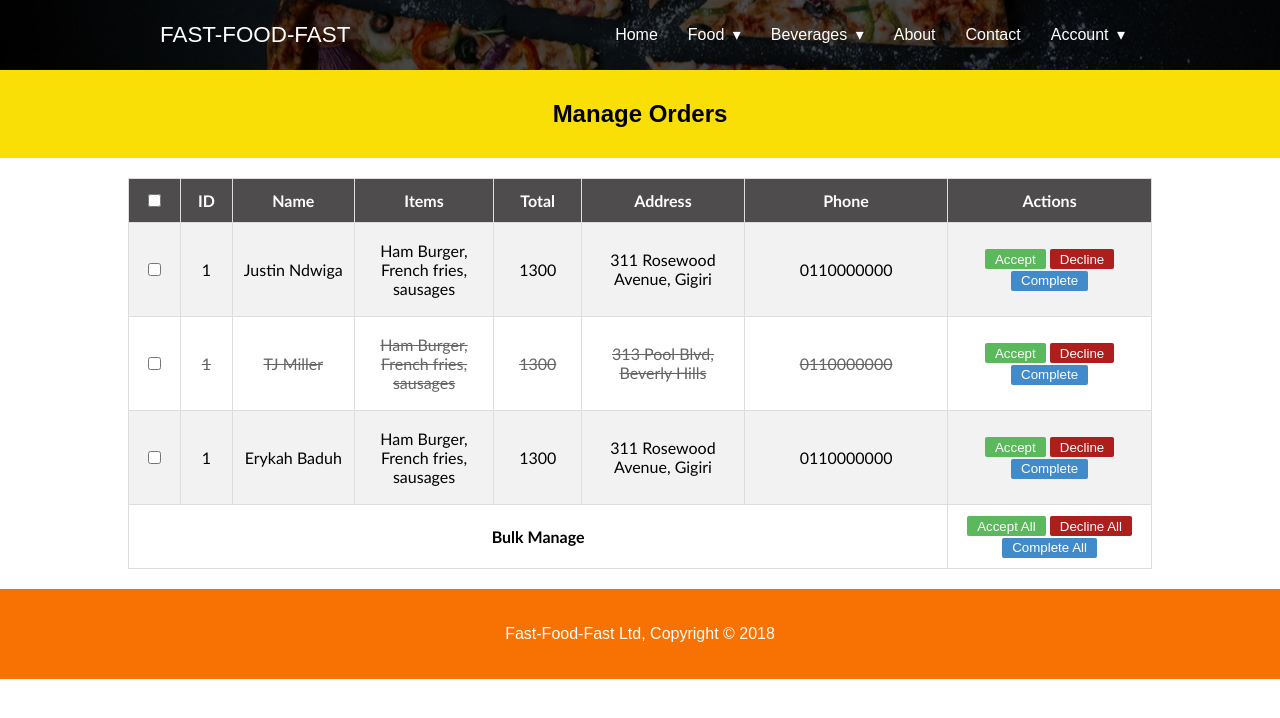
After one commit to ThaDeveloper/Fast-Food-Fast, a PHP site: page /orders_admin.html in a window 1280 px wide. The commit adds this page. Shown: the top 718 px of the page. Run offline with PHP 8.4, Linux system fonts and the light colour scheme; some libraries are stand-ins or nearby versions.

Commit message:
[feature #160069779] add order management page

```diff
--- a/UI/css/order.css
+++ b/UI/css/order.css
@@ -5,7 +5,7 @@
  font-size: 1em;
 }
 .wrapper #header{
-    background: #428bca;
+    background: #F9DF05;
     text-align: center;
     height: 10%;
     padding: 10px 0 10px 0;
@@ -32,6 +32,13 @@
 #orders tr:last-child td:last-child{
     text-align: right;
 }
+#orders tr td:last-child{
+    width: auto;
+}
+#orders tr:nth-child(3) td:nth-child(-n+7){
+    text-decoration: line-through;
+    color: #666464;
+}
 #order tr td input[type="text"]{
     width: 5%;
 }
@@ -46,7 +53,7 @@ img{
  width: 100%;
  height: 30%;
 }
-#remove{
+#remove, #accept, #decline, #complete{
     background-color: #ac1f1c;
     height: 20px;
     border: 0;
@@ -55,3 +62,13 @@ img{
     color: #ffffff;
     border-radius: 2px;
 }
+#orders tr td#bulk-manage{
+    text-align: center;
+    padding: 10px;
+}
+ #complete{
+    background-color: #428bca;
+ }
+#accept{
+    background-color: #5cb85c
+}
--- a/UI/order.html
+++ b/UI/order.html
@@ -4,7 +4,7 @@
     <meta charset="UTF-8">
     <meta name="viewport" content="width=device-width, initial-scale=1.0">
     <meta http-equiv="X-UA-Compatible" content="ie=edge">
-    <title>Ham Burger - Order</title>
+    <title>Fast-Food-Fast - Checkout</title>
     <link rel="stylesheet" href="./css/main.css">
     <link rel="stylesheet" href="./css/order.css">
     <script src="https://ajax.googleapis.com/ajax/libs/jquery/2.1.3/jquery.min.js" type="text/javascript"></script>
--- /dev/null
+++ b/UI/orders_admin.html
@@ -0,0 +1,149 @@
+<!DOCTYPE html>
+<html lang="en">
+<head>
+    <meta charset="UTF-8">
+    <meta name="viewport" content="width=device-width, initial-scale=1.0">
+    <meta http-equiv="X-UA-Compatible" content="ie=edge">
+    <title>Fast-Food-Fast - Orders</title>
+    <link rel="stylesheet" href="./css/main.css">
+    <link rel="stylesheet" href="./css/order.css">
+    <script src="https://ajax.googleapis.com/ajax/libs/jquery/2.1.3/jquery.min.js" type="text/javascript"></script>
+</head>
+<body>
+    <header>
+        <section class="navigation">
+            <div class="nav-container">
+                <div class="brand">
+                    <a href="index.html">Fast-Food-Fast</a>
+                </div>
+                <nav>
+                    <div class="nav-mobile"><a id="nav-toggle" href="#!"><span></span></a></div>
+                        <ul class="nav-list">
+                            <li>
+                                <a href="index.html">Home</a>
+                            </li>
+                            <li>
+                                <a href="#!">Food</a>
+                                <ul class="nav-dropdown">
+                                    <li>
+                                        <a href="#!">Main Meals</a>
+                                    </li>
+                                    <li>
+                                        <a href="#!">BreakFast</a>
+                                    </li>
+                                    <li>
+                                        <a href="#!">Desserts</a>
+                                    </li>
+                                </ul>
+                            </li>
+                            <li>
+                                <a href="#!">Beverages</a>
+                                <ul class="nav-dropdown">
+                                    <li>
+                                        <a href="#!">Hot</a>
+                                    </li>
+                                    <li>
+                                        <a href="#!">Cold</a>
+                                    </li>
+                                </ul>
+                            </li>
+                            <li>
+                                <a href="#!">About</a>
+                            </li>
+                            <li>
+                                <a href="#!">Contact</a>
+                            </li>
+                            <li>
+                                <a href="#!">Account</a>
+                                <ul class="nav-dropdown">
+                                    <li>
+                                        <a href="menu.html">Menu Items</a>
+                                    </li>
+                                    <li>
+                                        <a href="">Profile</a>
+                                    </li>
+                                    <li>
+                                        <a href="#!">Sign Out</a>
+                                    </li>
+                                </ul>
+                            </li>
+                        </ul>
+                    </nav>
+                </div>
+            </section>
+        </header>
+        <div class="wrapper">
+            <div id="header">
+                <h2>Manage Orders</h2>
+            </div>
+            <table id="orders">
+                <tr>
+                    <th><input type="checkbox" id="select_all"></th>
+                    <th>ID</th>
+                    <th>Name</th>
+                    <th>Items</th>
+                    <th>Total</th>
+                    <th>Address</th>
+                    <th>Phone</th>
+                    <th>Actions</th>
+                </tr>
+                <tr>
+                    <td><input type="checkbox"></td>
+                    <td>1</td>
+                    <td>Justin Ndwiga</td>
+                    <td><p>Ham Burger, French fries, sausages</p></td>
+                    <td>1300</td>
+                    <td>311 Rosewood Avenue, Gigiri</td>
+                    <td>0110000000</td>
+                    <td>
+                        <button id="accept">Accept</button>
+                        <button id="decline">Decline</button>
+                        <button id="complete">Complete</button>
+                    </td>
+                </tr>
+                <tr>
+                    <td><input type="checkbox"></td>
+                    <td>1</td>
+                    <td>TJ Miller</td>
+                    <td><p>Ham Burger, French fries, sausages</p></td>
+                    <td>1300</td>
+                    <td>313 Pool Blvd, Beverly Hills</td>
+                    <td>0110000000</td>
+                    <td>
+                        <button id="accept">Accept</button>
+                        <button id="decline">Decline</button>
+                        <button id="complete">Complete</button>
+                    </td>
+                </tr>
+                <tr>
+                    <td><input type="checkbox"></td>
+                    <td>1</td>
+                    <td>Erykah Baduh</td>
+                    <td><p>Ham Burger, French fries, sausages</p></td>
+                    <td>1300</td>
+                    <td>311 Rosewood Avenue, Gigiri</td>
+                    <td>0110000000</td>
+                    <td>
+                        <button id="accept">Accept</button>
+                        <button id="decline">Decline</button>
+                        <button id="complete">Complete</button>
+                    </td>
+                </tr>
+                <tr>
+                    <td colspan="7"><strong>Bulk Manage</strong></td>
+                    <td id="bulk-manage">
+                        <button id="accept">Accept All</button>
+                        <button id="decline">Decline All</button>
+                        <button id="complete">Complete All</button>
+                    </td>
+                </tr>
+                </table>
+
+            </div>
+    <footer>
+        <p>Fast-Food-Fast Ltd, Copyright &copy; 2018</p>
+    </footer>
+
+<script src="./js/main.js" type="text/javascript"></script>
+</body>
+</html>
```
